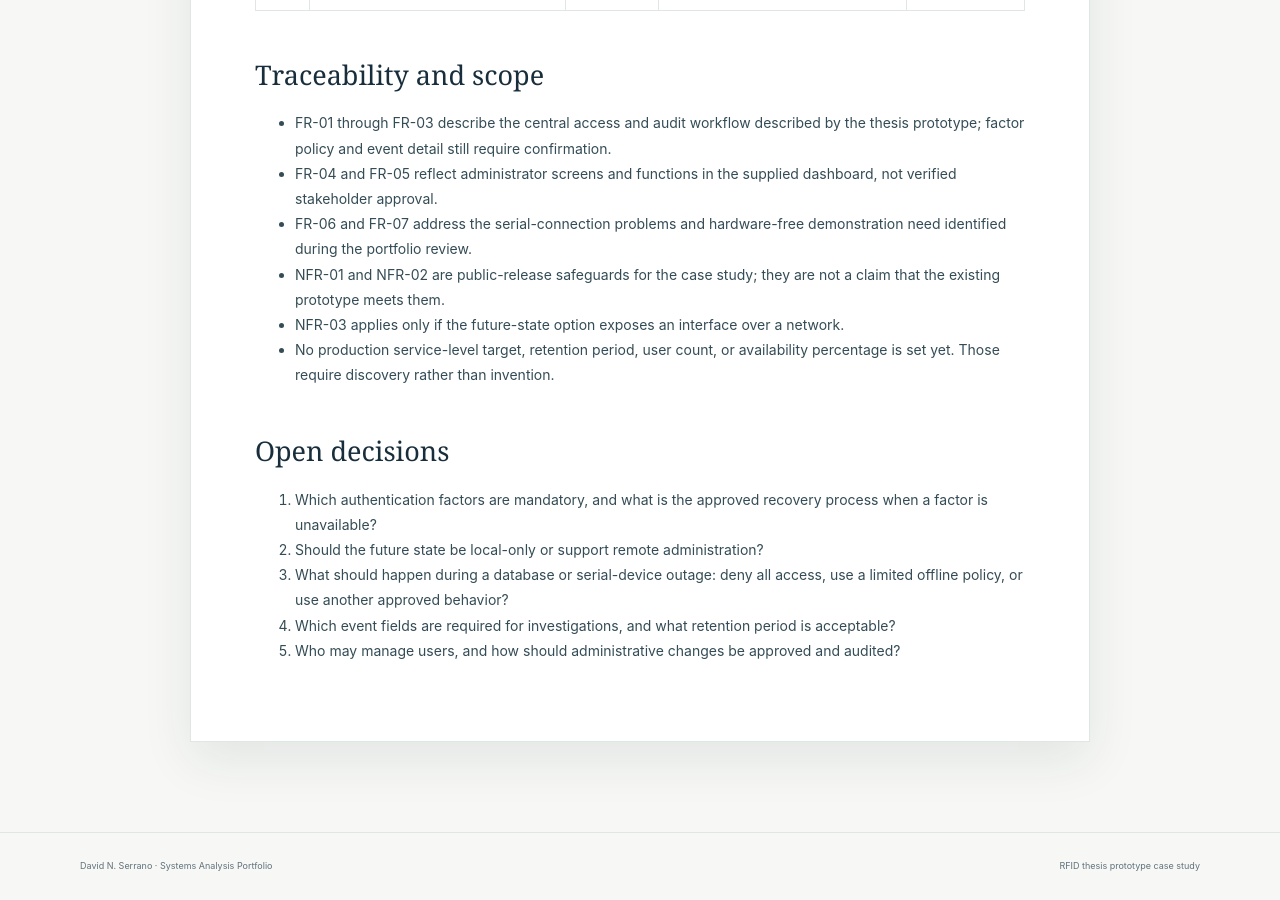
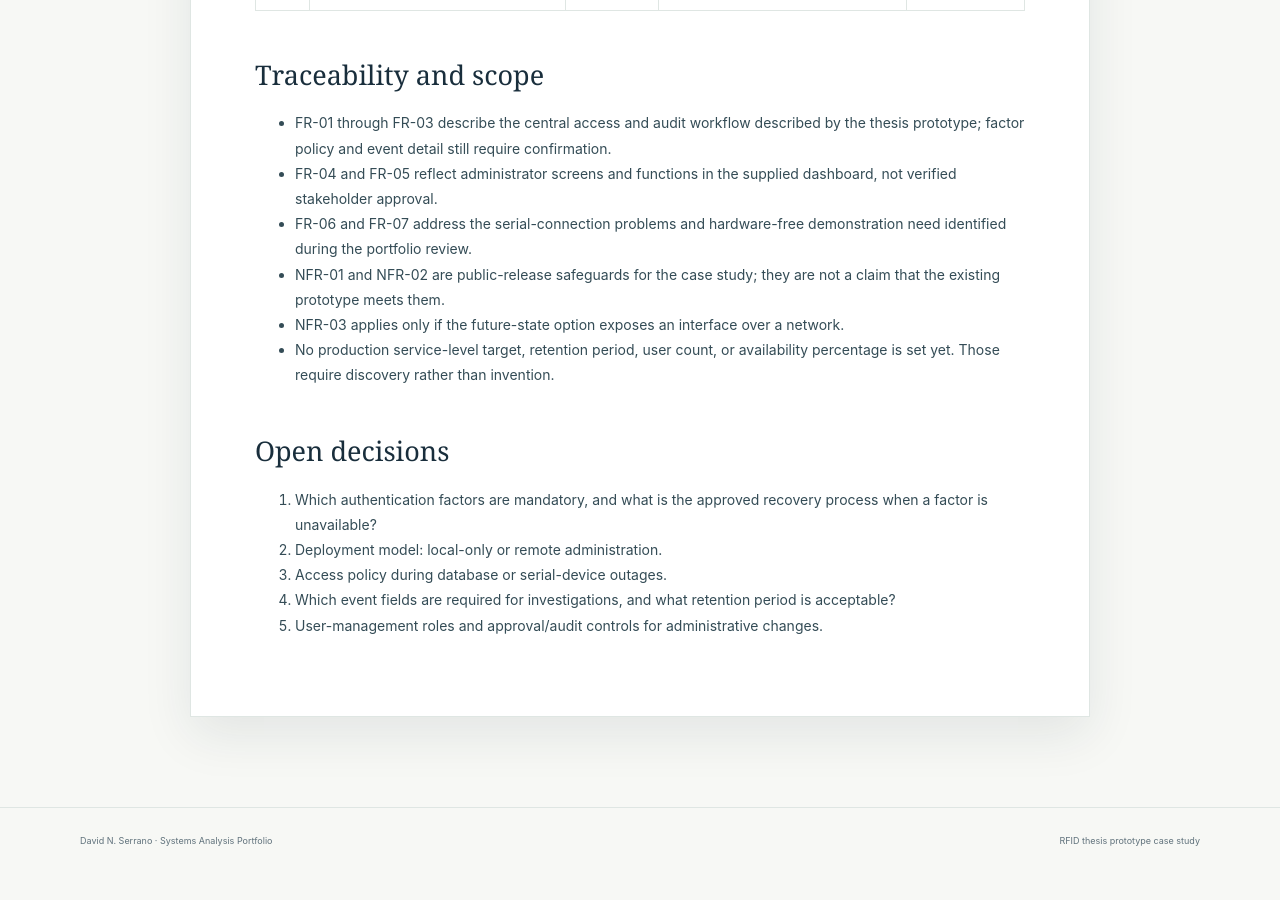
Before and after one commit to davidnserrano2-cmd/davidnserrano2-cmd.github.io, a Jekyll site: the page built from docs/REQUIREMENTS.md, in a window 1280 px wide and 900 px high, scrolled down 2178 px. Built offline with Jekyll 4.4.1, drawn with Linux system fonts in a browser that asks for light colours; after the commit the page ends 3053 px from its top, so only the background shows below that.

Commit message:
Polish public analysis language and clarify scope

```diff
--- a/docs/REQUIREMENTS.md
+++ b/docs/REQUIREMENTS.md
@@ -53,7 +53,7 @@ Priority uses MoSCoW: **Must** is required for the demonstration's core workflow
 ## Open decisions
 
 1. Which authentication factors are mandatory, and what is the approved recovery process when a factor is unavailable?
-2. Should the future state be local-only or support remote administration?
-3. What should happen during a database or serial-device outage: deny all access, use a limited offline policy, or use another approved behavior?
+2. Deployment model: local-only or remote administration.
+3. Access policy during database or serial-device outages.
 4. Which event fields are required for investigations, and what retention period is acceptable?
-5. Who may manage users, and how should administrative changes be approved and audited?
+5. User-management roles and approval/audit controls for administrative changes.
```
